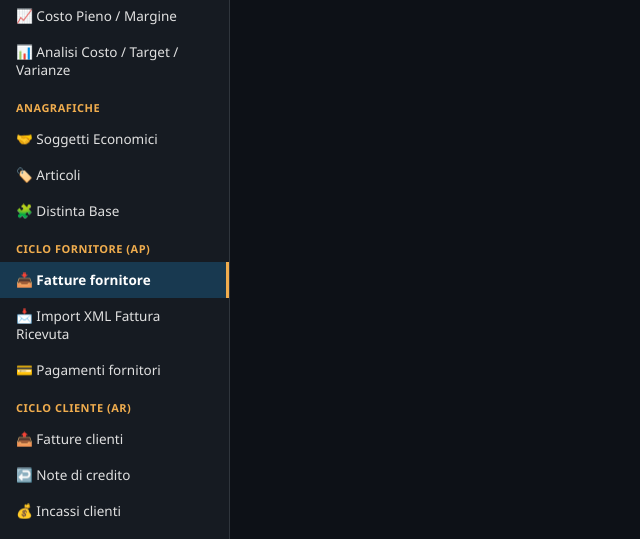
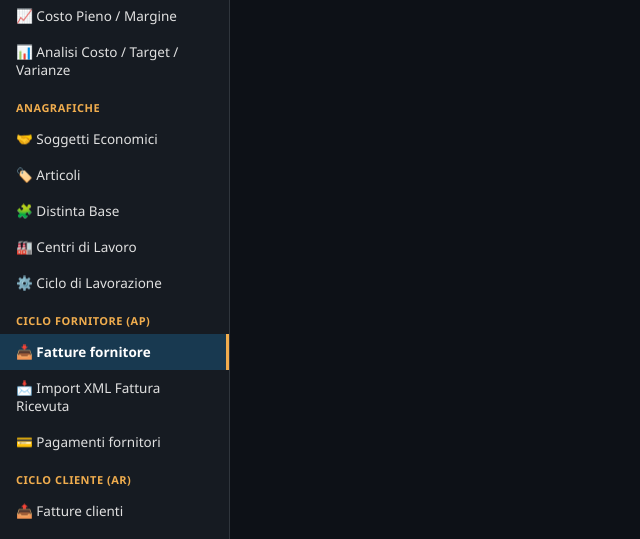
Before and after one commit to IronLogistica/MasterLedger, a Flask app: page /ap/supplier_invoice in a window 1280 px wide. Shown: the part 1066-1605 px from the top of the page, without its empty margins (0-640 px from the left). Run offline with Flask 3, Linux system fonts and the light colour scheme; the visitor is signed in with stand-in values (Sample User, id 1); data that the repository does not hold is empty.

Commit message:
Add files via upload

```diff
--- a/templates/base.html
+++ b/templates/base.html
@@ -56,6 +56,8 @@
     <a class="sidebar-link {{ 'active' if request.endpoint=='parties.party_list' }}" href="{{ url_for('parties.party_list') }}">🤝 Soggetti Economici</a>
     <a class="sidebar-link {{ 'active' if request.endpoint=='materials.material_list' }}" href="{{ url_for('materials.material_list') }}">🏷️ Articoli</a>
     <a class="sidebar-link {{ 'active' if request.endpoint in ('materials.bom_list','materials.bom_esplosione') }}" href="{{ url_for('materials.bom_list') }}">🧩 Distinta Base</a>
+    <a class="sidebar-link {{ 'active' if request.endpoint=='materials.work_center_list' }}" href="{{ url_for('materials.work_center_list') }}">🏭 Centri di Lavoro</a>
+    <a class="sidebar-link {{ 'active' if request.endpoint=='materials.routing_list' }}" href="{{ url_for('materials.routing_list') }}">⚙️ Ciclo di Lavorazione</a>
 
     <div class="sidebar-title">Ciclo Fornitore (AP)</div>
     <a class="sidebar-link {{ 'active' if request.endpoint=='ap.supplier_invoice' }}" href="{{ url_for('ap.supplier_invoice') }}">📥 Fatture fornitore</a>
```
